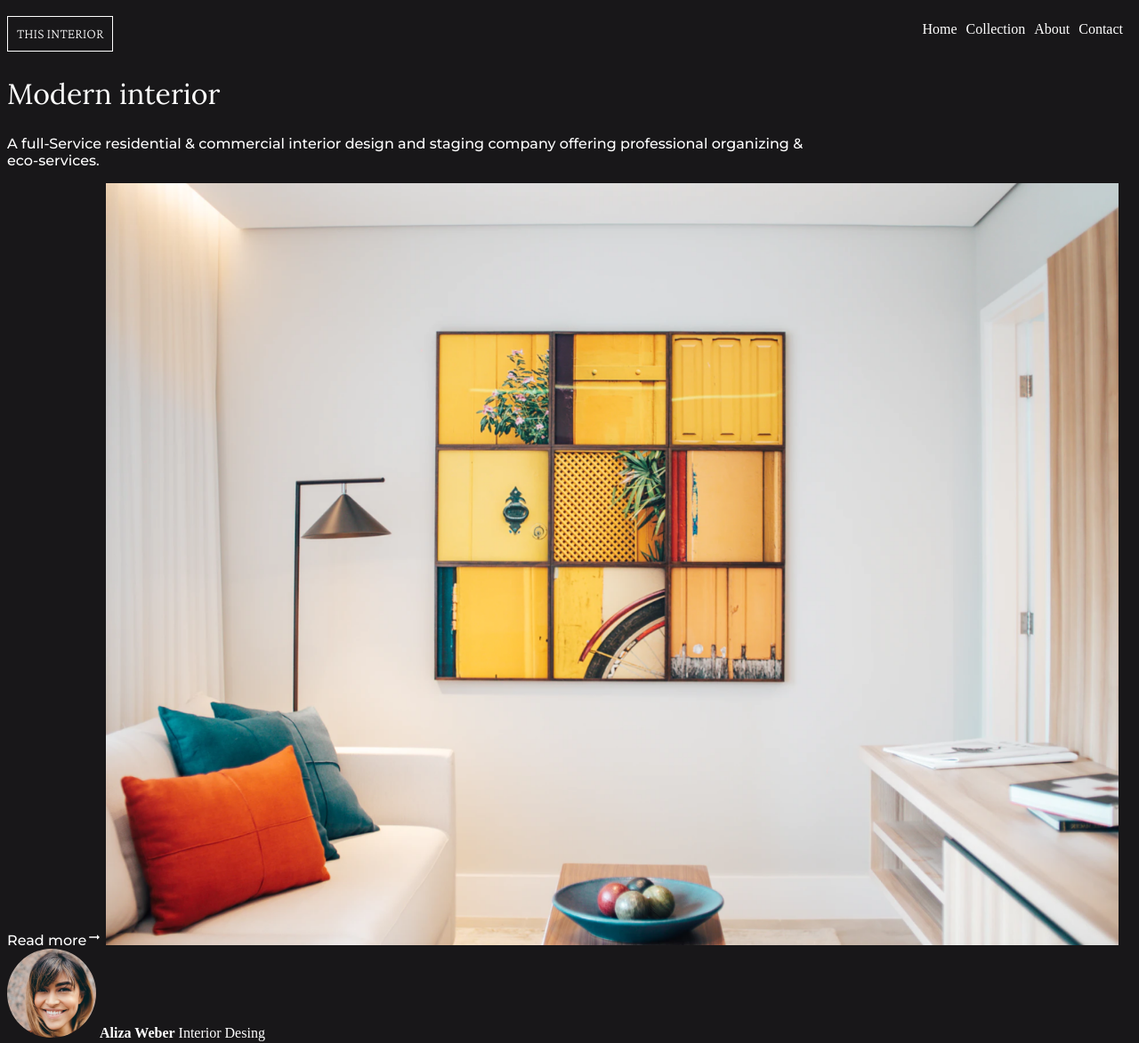
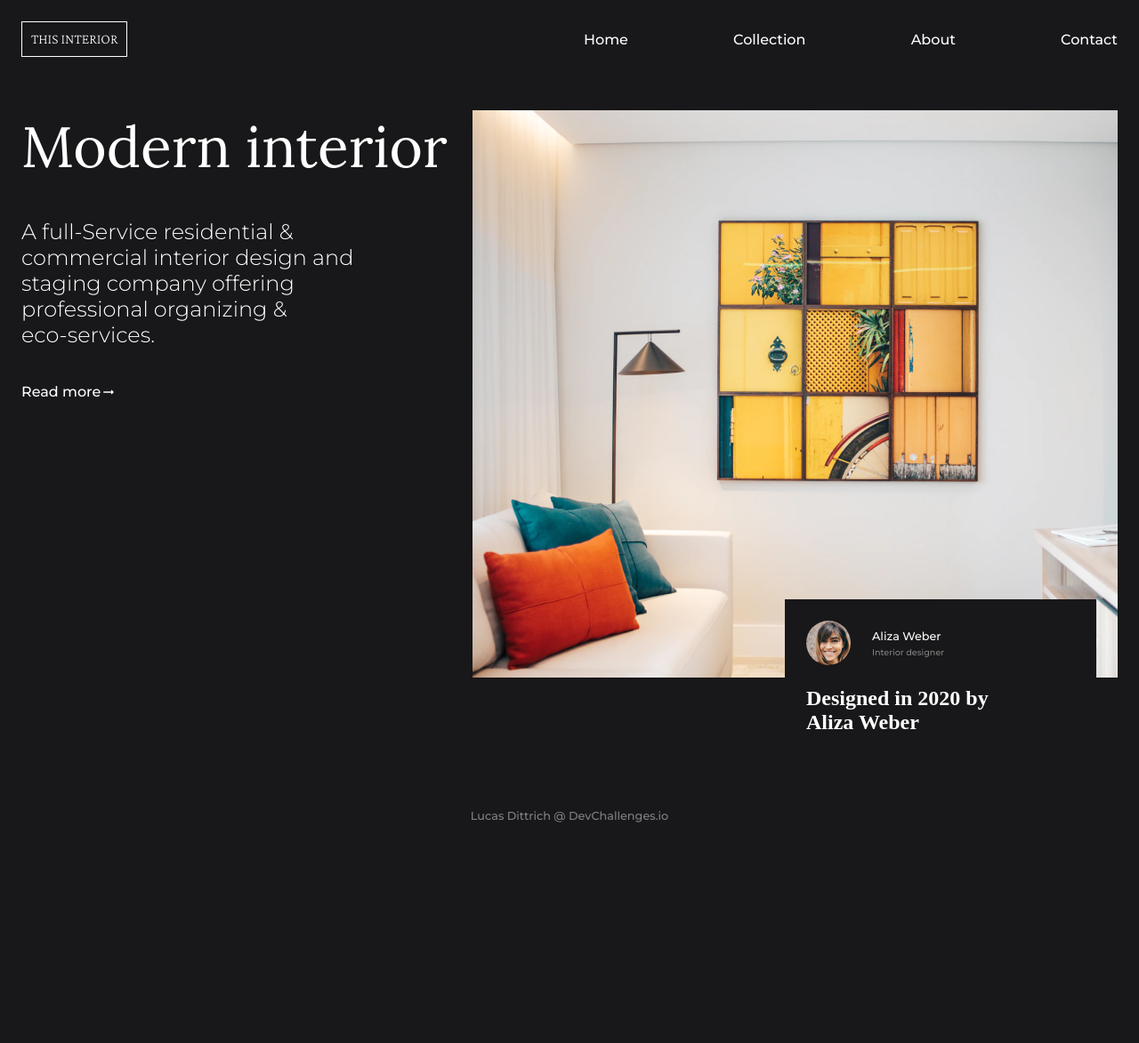
Before and after one commit to dittrichlucas/devchallenges, a plain HTML site: page 3-interior-consultant/index.html in a window 1280 px wide. Shown: the top 1173 px of the page at 89% size. After the commit the page ends 949 px from the top, so only its background shows below. Drawn offline with nearby package versions, Linux system fonts and the light colour scheme.

Commit message:
[feat] add desktop view
Signed-off-by: lucas.dittrich <ld.dittrich@gmail.com>

```diff
--- a/3-interior-consultant/index.html
+++ b/3-interior-consultant/index.html
@@ -8,7 +8,9 @@
 </head>
 <body>
     <header class="header">
-        <span class="logo">This interior</span>
+        <h1 class="logo">
+            This interior
+        </h1>
         <nav class="navbar">
             <ul class="menu">
                 <li class="menu-item">Home</li>
@@ -16,19 +18,30 @@
                 <li class="menu-item">About</li>
                 <li class="menu-item">Contact</li>
             </ul>
+            <button class="open-menu">
+                <!-- Colocar ícone de menu aqui -->
+                Abrir
+            </button>
         </nav>
     </header>
     <main>
         <section class="container">
+            <div class="content">
                 <h1>Modern interior</h1>
                 <p>A full-Service residential & commercial interior design and staging company offering professional organizing &<br> eco-services.</p>
                 <a href="">Read more<img src="images/arrow-right.svg" alt=""></a>
-            <img class="interior" src="images/photo1.png" alt="Interior">
+            </div>
+            <div class="img-card">
                 <div class="card">
+                    <div class="card-content">
                         <img src="images/photo2.png" alt="" class="consultant">
+                        <div class="user-info">
                             <strong>Aliza Weber</strong>
-                <span>Interior Desing</span>
-                <h2>Designed in 2020 by Aliza Weber</h2>
+                            <span>Interior designer</span>
+                        </div>
+                    </div>
+                    <h2>Designed in 2020 by<br> Aliza Weber</h2>
+                </div>
             </div>
         </section>
     </main>
--- a/3-interior-consultant/style.css
+++ b/3-interior-consultant/style.css
@@ -1,61 +1,239 @@
-@import url('https://fonts.googleapis.com/css2?family=Crimson+Pro:wght@200&family=Lora&family=Montserrat:wght@500;600&display=swap');
+@import url('https://fonts.googleapis.com/css2?family=Crimson+Pro:wght@200&family=Lora&family=Montserrat:wght@300;500;600&display=swap');
 
 * {
-    /* margin: 0; */
+    margin: 0;
     padding: 0;
     box-sizing: border-box;
 }
 
+@media screen and (min-width: 720px) {
+    .menu {
+        display: flex;
+    }
+
+    .open-menu {
+        display: none;
+    }
+
+    .container {
+        grid-template-columns: 4fr 6fr;
+    }
+
+    .content h1 {
+        font: 4rem 'Lora';
+    }
+
+    .content p {
+        font: 1.5rem 'Montserrat';
+    }
+
+    .img-card {
+        min-height: 726px;
+    }
+
+    .card {
+        min-width: 350px;
+    }
+}
+
+@media screen and (max-width: 720px) {
+    .menu {
+        display: none;
+    }
+
+    .open-menu {
+        display: block;
+    }
+
+    .container {
+        grid-template-columns: 1fr;
+        grid-template-rows: auto 1fr;
+    }
+
+    .content h1 {
+        font: 3rem 'Lora';
+    }
+
+    .content p {
+        font: 1.1rem 'Montserrat';
+    }
+
+    .img-card {
+        min-height: 366px;
+    }
+
+    .card {
+        min-width: 300px;
+        -webkit-box-shadow: 0px 4px 18px 2px #000;
+        box-shadow: 0px 4px 18px 2px #000;
+    }
+
+    footer {
+        border-top: 2px solid #fff;
+    }
+}
+
 body {
+    display: grid;
+    grid-template-rows: auto 1fr auto;
     background: #181719;
     color: #fff;
+    max-width: 1440px;
+    margin: 0 auto;
+    grid-gap: 36px;
+    height: 100vh;
 }
 
 .header {
+    align-items: center;
     display: flex;
-    justify-content: space-between;
+    justify-content: space-around;
+    flex: 1;
+    padding: 24px;
+}
+
+.navbar {
+    display: flex;
+    flex: 1;
+    justify-content: flex-end;
 }
 
 .navbar .menu {
-    display: flex;
+    flex: 1;
+    justify-content: space-between;
+    max-width: 600px;
+    margin-left: 36px;
 }
 
 .menu .menu-item {
+    font: 1rem 'Montserrat';
     list-style: none;
-    margin-right: 10px;
 }
 
 .logo {
-    display: inline-block;
     text-transform: uppercase;
     font-size: 1rem;
     font-weight: 200;
     font-family: 'Crimson Pro';
     border: 1px solid #fff;
-    margin-top: 10px;
     padding: 10px;
+    height: 40px;
 }
 
-.container h1 {
-    font: 2rem 'Lora';
+main {
+    align-items: center;
 }
 
-.container p {
-    font: 1rem 'Montserrat';
-    width: 71%;
+.container {
+    display: grid;
+    flex: 1;
+    grid-gap: 24px;
+    padding: 0 24px;
+    height: 100%;
 }
 
-.container a {
+.content {
+    flex: 1;
+}
+
+.content h1 {
+    margin-bottom: 40px;
+}
+
+.content p {
+    margin-bottom: 40px;
+    font-weight: 300;
+    padding-right: 80px;
+}
+
+.content a {
     font: 1rem 'Montserrat';
     text-decoration: none;
     color: #fff;
+    display: flex;
+    align-items: center;
+}
+
+.img-card {
+    position: relative;
+    width: 100%;
+    height: 100%;
+    background-image: url("images/photo1.png");
+    background-repeat: no-repeat;
+    background-size: auto calc(100% - 88px);
+    margin: auto;
 }
 
 .interior {
-    width: 90%;
+    width: 100%;
+    max-width: 500px;
+}
+
+.card {
+    position: absolute;
+    bottom: 0px;
+    right: 24px;
+    background: #181719;
+    display: flex;
+    flex-direction: column;
 }
 
 .card img {
     border-radius: 50%;
-    width: 100px;
+    width: 100%;
+    max-width: 50px;
 }
+
+.card h2 {
+    display: block;
+    margin: 0 24px 24px;
+}
+
+.card-content {
+    display: grid;
+    align-items: center;
+    margin: 24px;
+    grid-template-columns: auto 1fr;
+    grid-gap: 24px;
+}
+
+.card .card-content strong,
+.card .card-content span {
+    display: block;
+}
+
+.card .card-content strong {
+    font: .8rem 'Montserrat';
+    margin-bottom: 5px;
+}
+
+.card .card-content span {
+    font: .6rem 'Montserrat';
+    color: #828282;
+}
+
+footer {
+    padding: 24px;
+    display: flex;
+    justify-content: center;
+    align-items: center;
+    margin: 0 48px;
+}
+
+footer p {
+    font: .8rem 'Montserrat';
+    color: #828282;
+}
+
+
+/* ## TODO:
+
+- [ ] Desktop
+    - [x] Posicionar os elementos do menu
+    - [x] Posicionar os elementos do main
+    - [ ] Centralizar a imagem do link qu está no main
+    - [ ] Tornar o layout responsivo
+
+- [ ] Mobile
+    - [ ] Desenvolver menu de hamburguer
+    - [ ] Posicionar os elementos do main */
```
Lines whose indentation alone changed are shown as unchanged.
